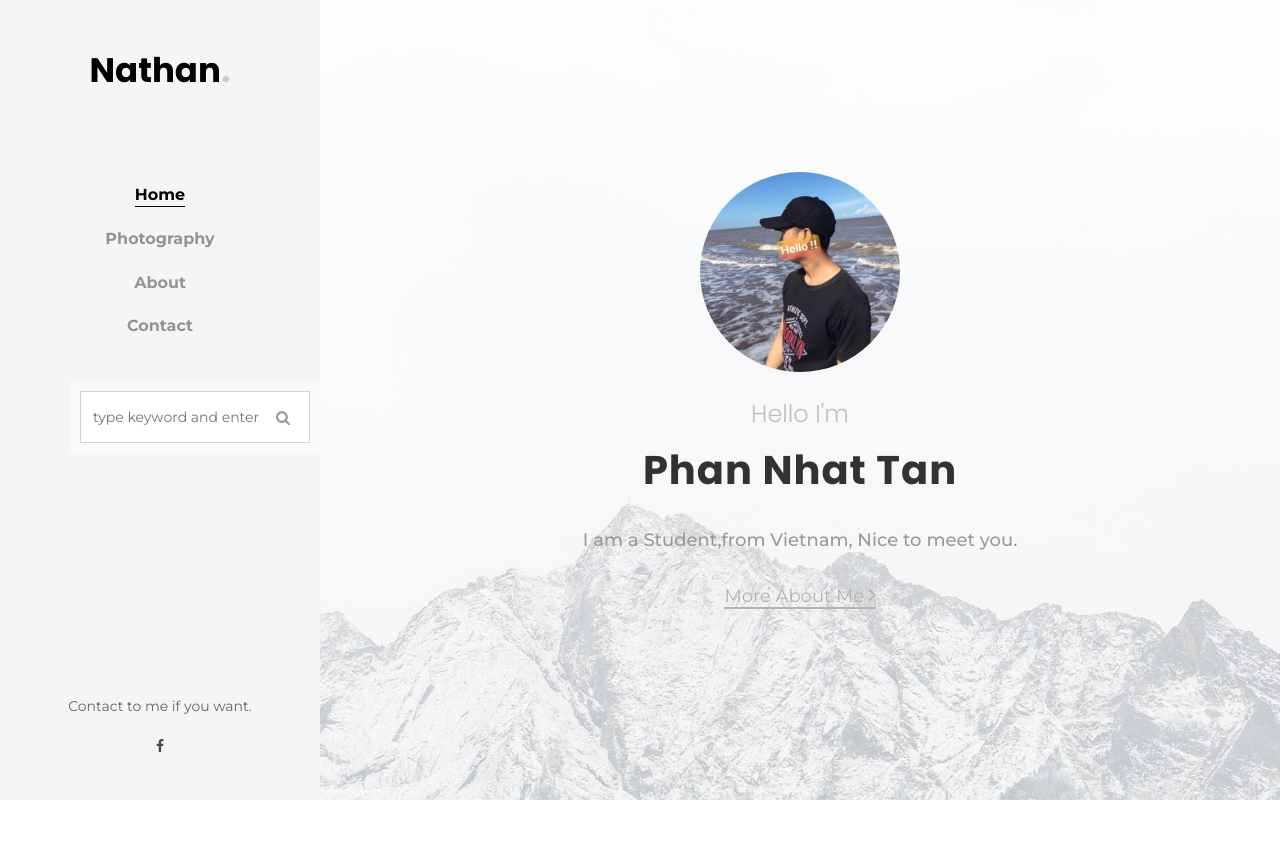
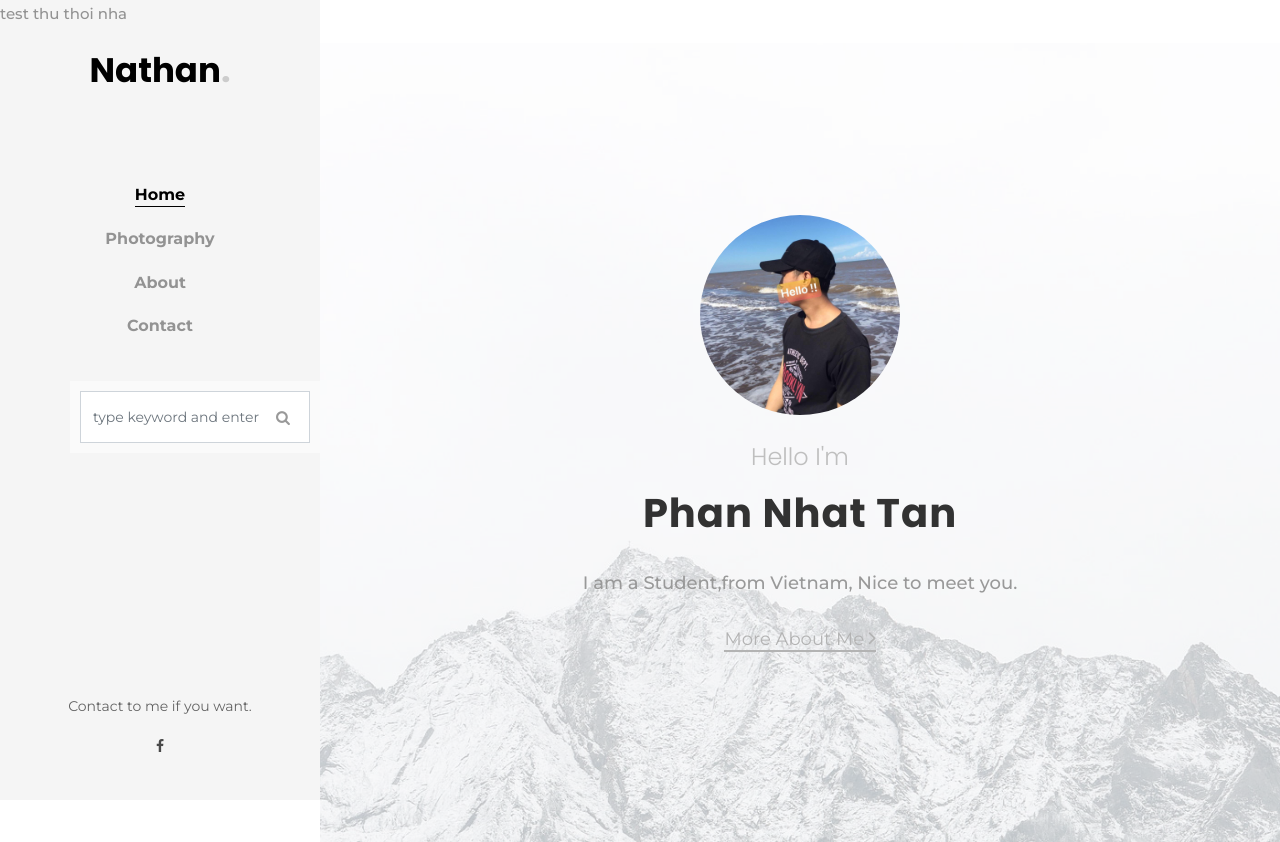
Before and after one commit to TanPhan98/blogoftan, a PHP site: page / in a window 1280 px wide. Shown: the top 842 px of the page. Run offline with PHP 8.4, Linux system fonts and the light colour scheme; data that the repository does not hold is empty; some libraries are stand-ins or nearby versions; some web fonts are replaced.

Commit message:
test commit 1

```diff
--- a/index.php
+++ b/index.php
@@ -66,6 +66,7 @@ if (empty($_SESSION['visitor'])) {
 <body>
 
 	<div id="colorlib-page">
+		<p> test thu thoi nha </p>
 		<a href="#" class="js-colorlib-nav-toggle colorlib-nav-toggle"><i></i></a>
 		<?php
 		include "sidebar.php";
```
